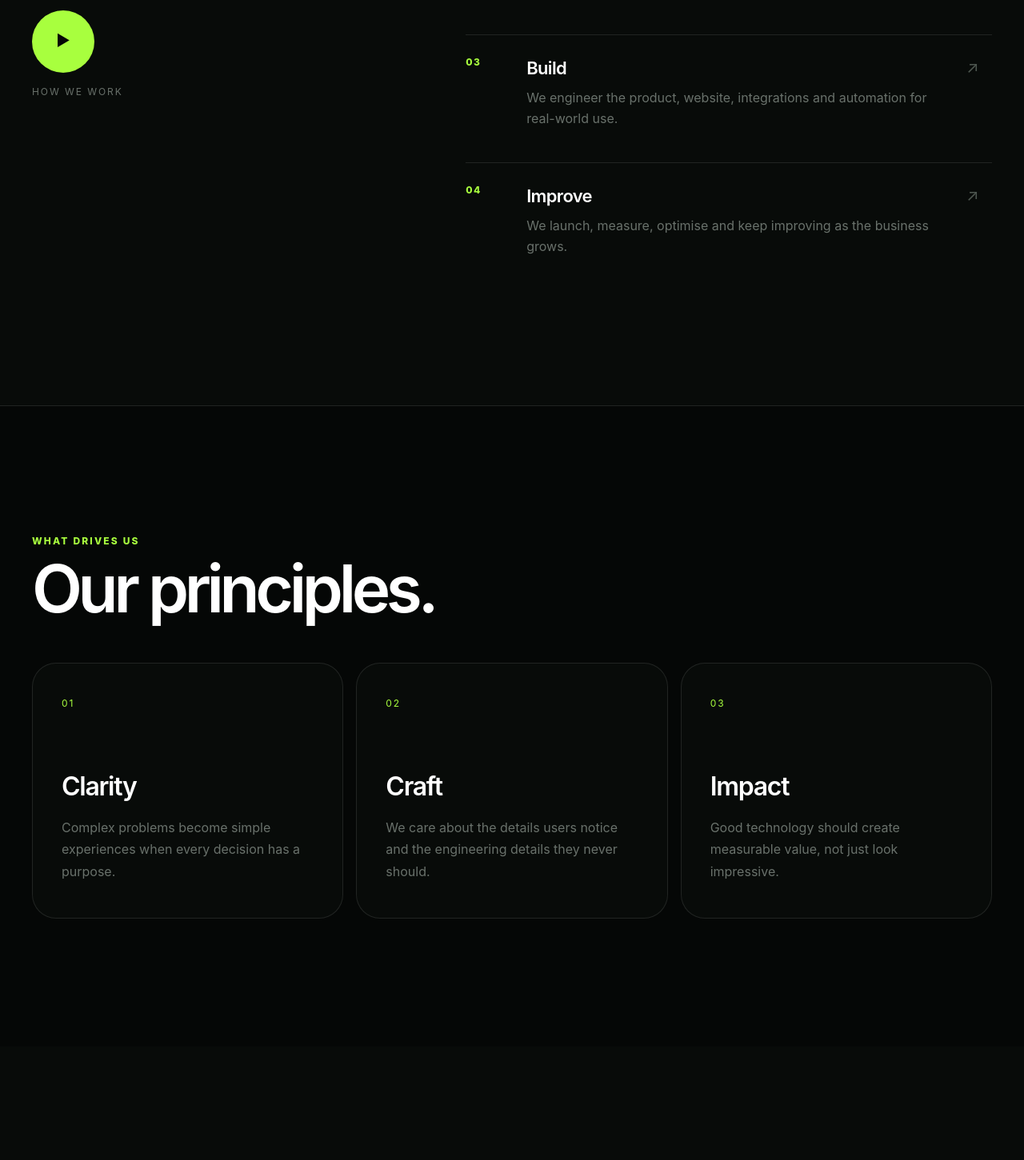
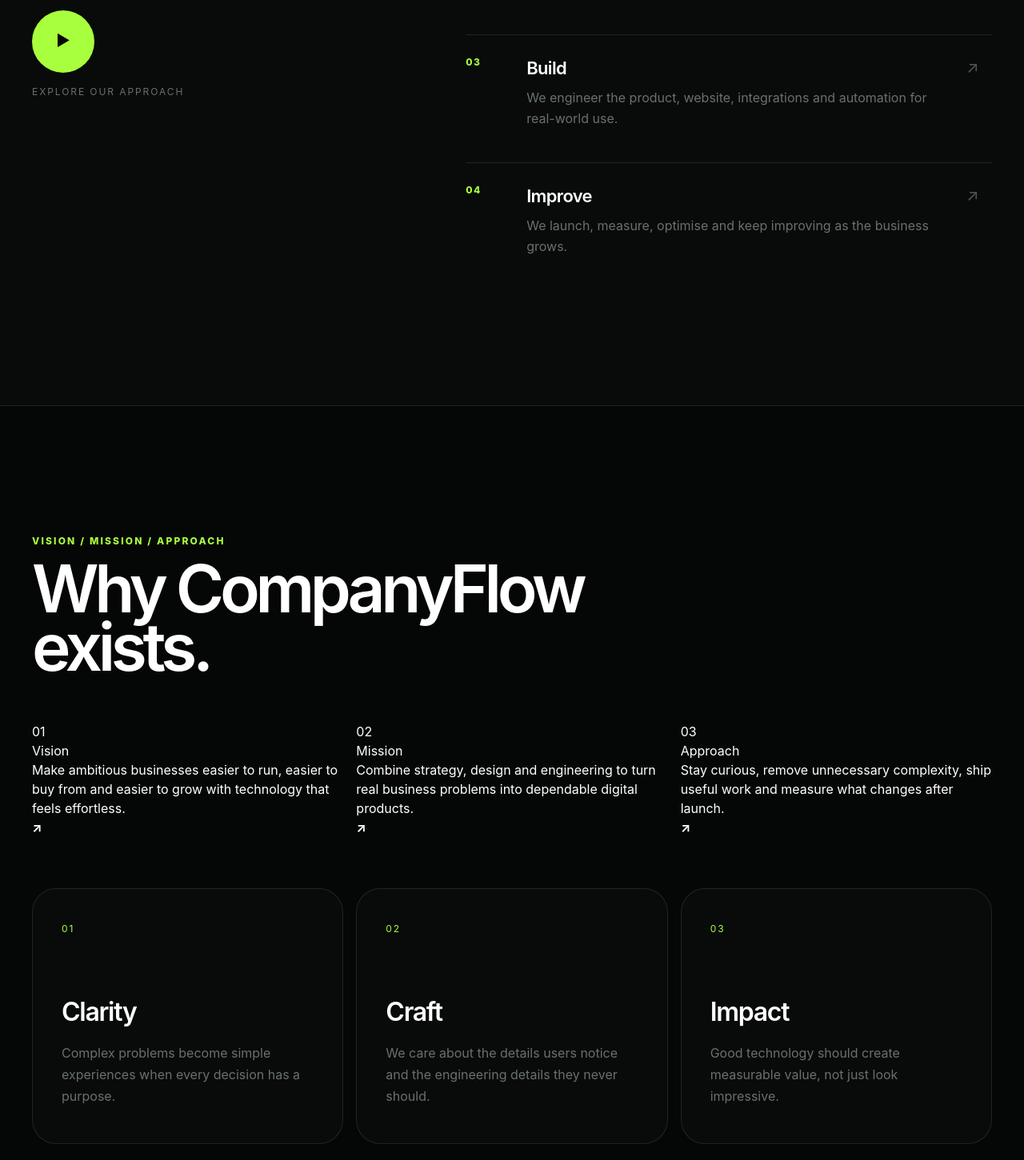
Before and after one commit to bolt50506-lab/CompanyFLow-Website, a Next.js app: page /about in a window 1280 px wide. Shown: the part 3039-4490 px from the top of the page at 80% size. Built offline with nearby package versions, Linux system fonts and the light colour scheme.

Commit message:
Complete CompanyFlow company page sections and interactions

```diff
--- a/app/about/page.tsx
+++ b/app/about/page.tsx
@@ -16,10 +16,18 @@
 ];
 
 const people = [
-  ["Ali Ahmed","Founder & Technology Lead","Product, software and digital systems"],
-  ["Product","Strategy & Experience","Turning complex requirements into clear journeys"],
-  ["Engineering","Software & Automation","Building the systems behind the experience"],
+  ["Ali Ahmed","Founder & Technology Lead","Product, software and digital systems","AA"],
+  ["Product","Strategy & Experience","Turning complex requirements into clear journeys","P"],
+  ["Engineering","Software & Automation","Building the systems behind the experience","E"],
 ];
+
+const focus = [
+  ["Vision","Make ambitious businesses easier to run, easier to buy from and easier to grow with technology that feels effortless."],
+  ["Mission","Combine strategy, design and engineering to turn real business problems into dependable digital products."],
+  ["Approach","Stay curious, remove unnecessary complexity, ship useful work and measure what changes after launch."],
+];
+
+const partners = ["Aurum Accessories","Lubab Collections","AgentHub","Destino Travels","CompanyFlow"];
 
 export default function CompanyPage() {
   return (
@@ -119,8 +127,8 @@
               <p className="cf-eyebrow">The CompanyFlow approach</p>
               <h2 className="cf-big-heading">One flow from idea to impact.</h2>
               <div className="mt-9">
-                <button className="cf-play" aria-label="Play CompanyFlow introduction"><span>▶</span></button>
-                <p className="mt-4 text-xs uppercase tracking-[.16em] text-[#69716b]">How we work</p>
+                <a href="#principles" className="cf-play" aria-label="Explore CompanyFlow approach"><span>▶</span></a>
+                <p className="mt-4 text-xs uppercase tracking-[.16em] text-[#69716b]">Explore our approach</p>
               </div>
             </Reveal>
             <div className="space-y-4">
@@ -137,12 +145,19 @@
           </div>
         </section>
 
-        <section className="mx-auto max-w-7xl px-6 py-32 lg:px-10 lg:py-40">
+        <section id="principles" className="mx-auto max-w-7xl px-6 py-32 lg:px-10 lg:py-40">
           <Reveal>
-            <p className="cf-eyebrow">What drives us</p>
-            <h2 className="cf-big-heading">Our principles.</h2>
+            <p className="cf-eyebrow">Vision / Mission / Approach</p>
+            <h2 className="cf-big-heading">Why CompanyFlow exists.</h2>
           </Reveal>
           <div className="mt-14 grid gap-4 md:grid-cols-3">
+            {focus.map(([t,d],i)=>(
+              <Reveal key={t} delay={i*.06}>
+                <article className="cf-focus"><span>0{i+1}</span><h3>{t}</h3><p>{d}</p><b>↗</b></article>
+              </Reveal>
+            ))}
+          </div>
+          <div className="mt-16 grid gap-4 md:grid-cols-3">
             {principles.map(([n,t,d],i)=>(
               <Reveal key={n} delay={i*.06}>
                 <article className="cf-principle"><span>{n}</span><h3>{t}</h3><p>{d}</p></article>
@@ -160,15 +175,19 @@
               </div>
             </Reveal>
             <div className="mt-14 grid gap-4 md:grid-cols-3">
-              {people.map(([name,role,desc],i)=>(
+              {people.map(([name,role,desc,initials],i)=>(
                 <Reveal key={name} delay={i*.06}>
                   <article className="cf-person">
-                    <div className="cf-avatar">{i === 0 ? "AA" : i === 1 ? "P" : "E"}</div>
+                    <div className="cf-avatar">{initials}</div>
                     <div><h3>{name}</h3><p>{role}</p><span>{desc}</span></div>
                   </article>
                 </Reveal>
               ))}
             </div>
+          </div>
+          <div className="cf-partners mt-20">
+            <p className="cf-eyebrow">Built with businesses we care about</p>
+            <div className="cf-partner-row">{partners.map((p,i)=><span key={p} style={{"--i":i} as React.CSSProperties}>{p}</span>)}</div>
           </div>
         </section>
 
```
